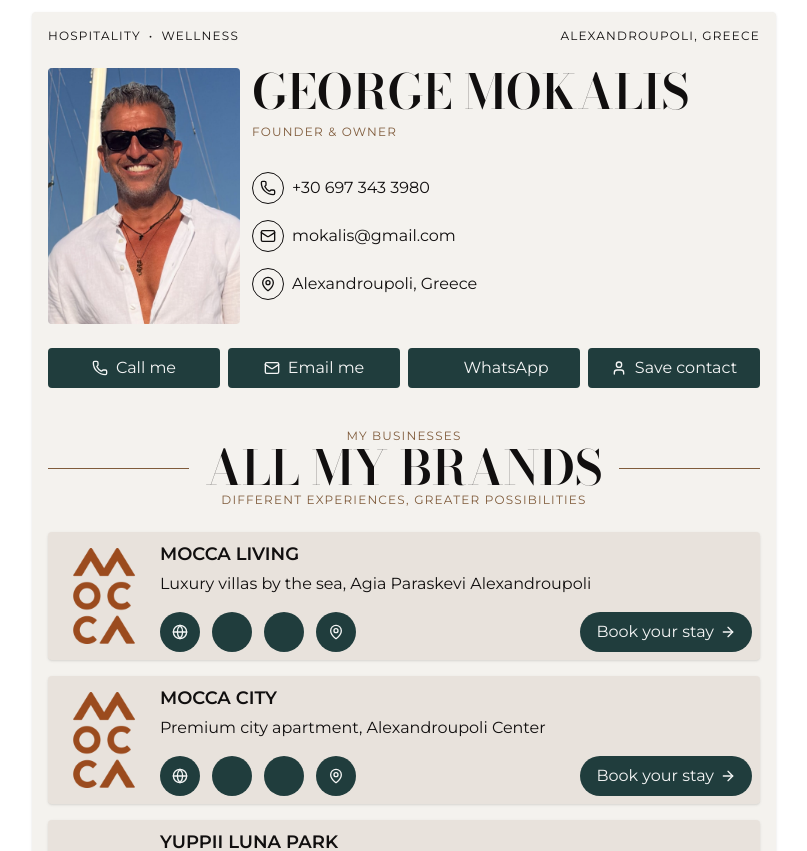
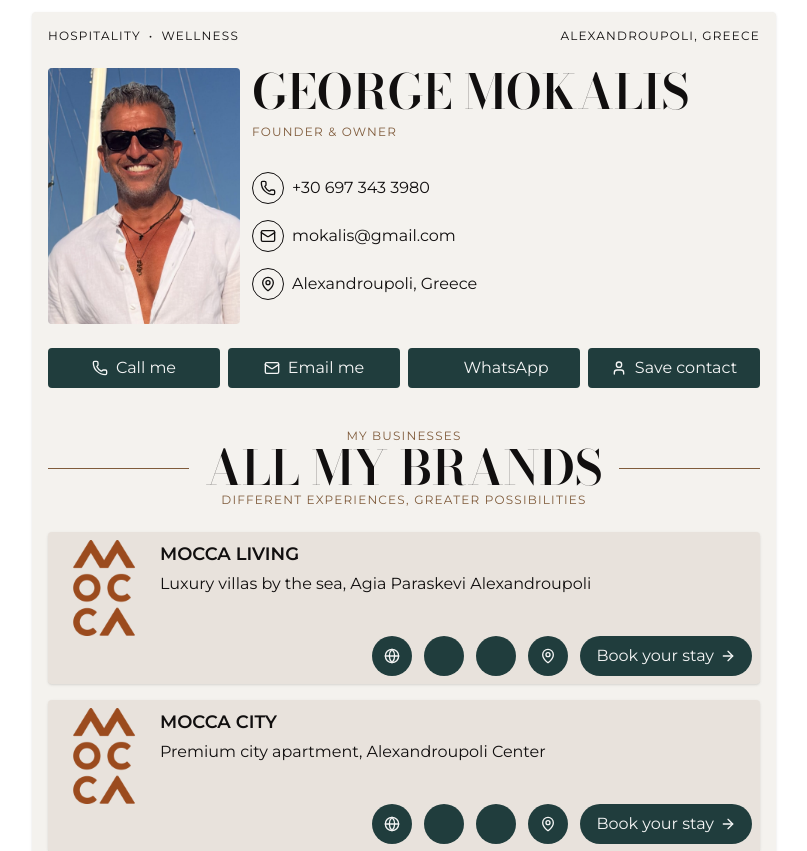
Before and after one commit to chrismitsdev/digital-card, a React (Vite) app: page / in a window 1280 px wide. Shown: the top 851 px of the page, without its empty margins (236-1043 px from the left). Built offline with nearby package versions, Linux system fonts and the light colour scheme; some icons are missing.

Commit message:
chore: minor fixes

```diff
--- a/src/components/main/business.tsx
+++ b/src/components/main/business.tsx
@@ -24,9 +24,9 @@ function Business({
   children
 }: BusinessProps) {
   return (
-    <div className='p-2 grid grid-cols-[auto_1fr] gap-2 bg-accent/10 rounded shadow'>
+    <div className='p-2 grid grid-cols-[auto_1fr] gap-2 bg-accent/10 rounded shadow sm:gap-y-0'>
       <img
-        className='self-center max-inline-20 sm:max-inline-24'
+        className='max-inline-20 sm:max-inline-24'
         src={imageSrc}
         alt={`${title} logo`}
       />
@@ -38,7 +38,8 @@ function Business({
           {title}
         </Text>
         <Text>{description}</Text>
-        <div className='pt-1.5 flex flex-wrap gap-3 sm:pt-3'>
+      </div>
+      <div className='col-span-full pt-1 flex justify-end gap-3 sm:pt-0'>
         {websiteHref && (
           <IconLink
             aria-label='Go to website (opens in new tab)'
@@ -78,7 +79,6 @@ function Business({
         {children}
       </div>
     </div>
-    </div>
   )
 }
 
--- a/src/components/main/index.tsx
+++ b/src/components/main/index.tsx
@@ -75,7 +75,7 @@ function BookStayLink({
 }: React.PropsWithChildren<{href: string}>) {
   return (
     <a
-      className='px-3 block-8 min-inline-41 flex justify-center items-center gap-1.5 text-sm rounded-full bg-primary text-primary-foreground active:scale-95 hover:bg-primary/80 focus-visible:outline-2 focus-visible:outline-offset-2 focus-visible:bg-primary/80 focus-visible:outline-primary sm:px-4 sm:block-10 sm:min-inline-auto sm:text-base sm:ms-auto'
+      className='px-3 block-8 flex justify-center items-center gap-1.5 text-sm rounded-full bg-primary text-primary-foreground active:scale-95 hover:bg-primary/80 focus-visible:outline-2 focus-visible:outline-offset-2 focus-visible:bg-primary/80 focus-visible:outline-primary sm:px-4 sm:block-10 sm:text-base'
       href={href}
       target='_blank'
       rel='noopener noreferrer'
```
Lines whose indentation alone changed are shown as unchanged.
